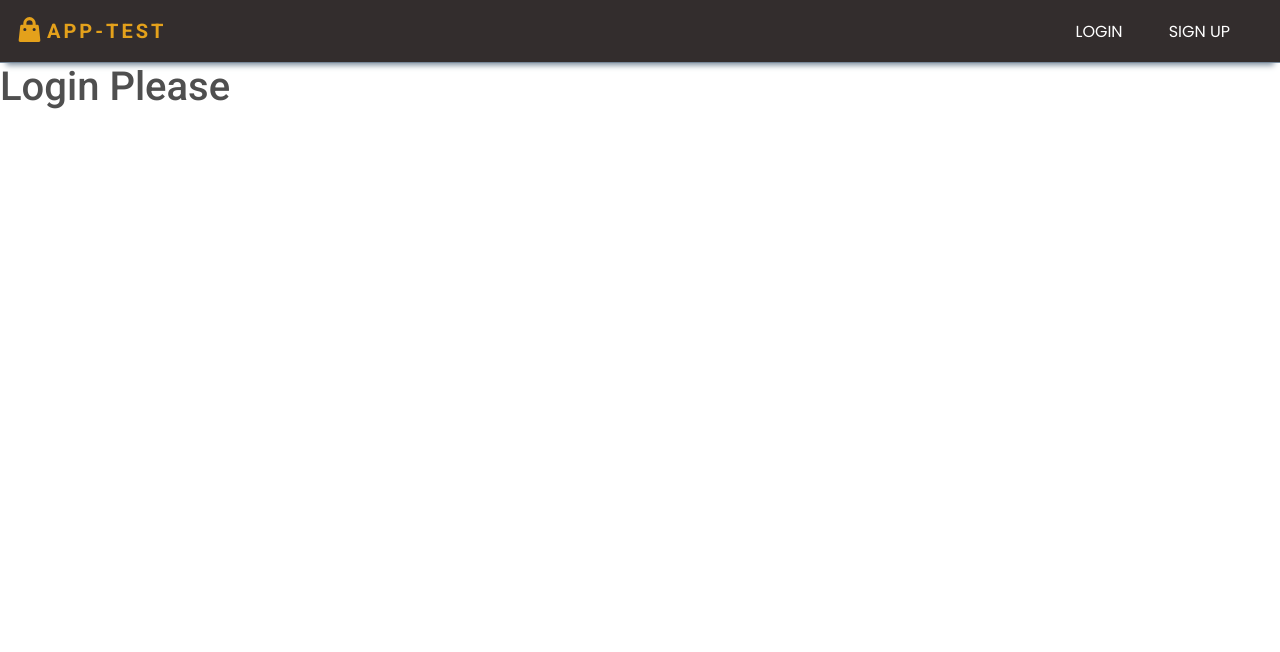
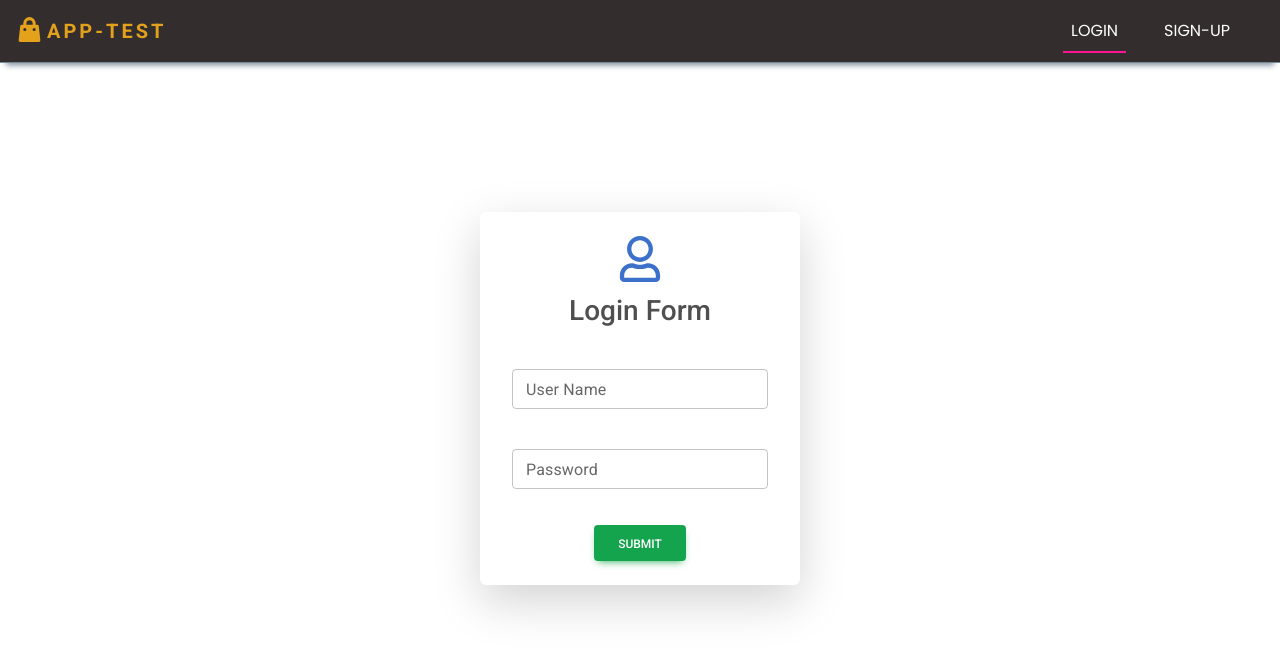
Before and after one commit to isharamaduranga/Ceyentra_Task-React, a React (Create React App) app: page / in a window 1280 px wide. Shown: the top 652 px of the page. Built offline with nearby package versions, Linux system fonts and the light colour scheme.

Commit message:
Fully Refactoured login and authentication part ....

```diff
--- a/package.json
+++ b/package.json
@@ -13,6 +13,7 @@
     "bootstrap": "^5.3.0",
     "firebase": "^10.0.0",
     "formik": "^2.4.2",
+    "js-cookie": "^3.0.5",
     "react": "^18.2.0",
     "react-dom": "^18.2.0",
     "react-icons": "^4.10.1",
--- a/src/App.js
+++ b/src/App.js
@@ -1,27 +1,32 @@
-
+import React from 'react';
+import { Route, Routes } from 'react-router-dom';
+import Login from './pages/Login/Login';
+import PageNotFound from './pages/PageNotFound/PageNotFound';
+import Header from './Layout/header/Header';
 import 'react-toastify/dist/ReactToastify.css';
-import {ToastContainer} from "react-toastify";
-import {Route,Routes} from "react-router-dom";
+import { ToastContainer } from 'react-toastify';
+import Signup from "./pages/Signup/Signup";
 import Home from "./pages/Home/Home";
-import Login from "./pages/Login/Login";
-import Signup from "./pages/Signup/Signup";
-import PageNotFound from "./pages/PageNotFound/PageNotFound";
-import Header from "./Layout/header/Header";
+import PrivateRoute from "./Routes/ProtectedRoute";
+import Category from "./pages/Category/Category";
 
 function App() {
-  return (
-    <>
-        <ToastContainer/>
-        <Header/>
-        <Routes>
-            <Route path="/login" element={<Login/>}/>
-            <Route path="/signup" element={<Signup/>}/>
-            <Route path="/" element={<Home/>}/>
-            <Route path="*" element={<PageNotFound/>}/>
-        </Routes>
+    return (
+        <>
+            <ToastContainer />
+            <Header />
+            <Routes>
+                <Route path="/" element={<Login />} />
+                <Route path="/signup" element={<Signup/>} />
+                <Route path="/home" element={<PrivateRoute/>} >
+                    <Route path="" element={<Home/>} />
+                    <Route path="category" element={<Category/>} />
+                </Route>
+                <Route path="*" element={<PageNotFound />} />
+            </Routes>
+        </>
 
-    </>
-  );
+    );
 }
 
 export default App;
--- a/src/Layout/header/Header.js
+++ b/src/Layout/header/Header.js
@@ -2,9 +2,20 @@ import React from 'react';
 import './Header.css'
 import {Link, NavLink} from "react-router-dom";
 import {HiShoppingBag} from "react-icons/hi";
+import {useAuth} from "../../context/AuthContext";
+import {toast} from "react-toastify";
+
 const Header = () => {
-    return (
-        <>
+    const [auth, setAuth] = useAuth();
+    const handleLogOut = () => {
+        setAuth({
+            ...auth,
+            token:''
+        })
+        localStorage.removeItem('token');
+        toast.success("Log Out Successfully ...")
+    };
+    return (<>
             <nav className="navbar bg-dark navbar-expand-lg navbar-dark">
                 <div className="container-fluid">
 
@@ -21,26 +32,56 @@ const Header = () => {
                         >
                             <HiShoppingBag className="pb-1 text-warning" size="35px"/> App-Test
                         </Link>
-                            <ul className="navbar-nav ms-auto mb-2 mb-lg-0">
+                        <ul className="navbar-nav ms-auto mb-2 mb-lg-0">
+                            {!auth.token ? (
+
+                                <>
                                 <li className="nav-item">
                                     <NavLink
-                                        to="/login"
+                                        to="/"
                                         className="nav-link "
                                         aria-current="page"
                                     >
                                         LOGIN
                                     </NavLink>
                                 </li>
+
                                 <li className="nav-item">
                                     <NavLink
                                         to="/signup"
                                         className="nav-link "
                                         aria-current="page"
                                     >
-                                        SIGN UP
+                                        SIGN-UP
                                     </NavLink>
                                 </li>
-                            </ul>
+                            </>) :
+                                (<>
+                                    <li className="nav-item">
+                                        <NavLink
+                                            to="/home"
+                                            className="nav-link "
+                                            aria-current="page"
+                                        >
+                                            HOME
+                                        </NavLink>
+                                    </li>
+
+                                <li className="nav-item">
+                                    <NavLink
+                                        onClick={handleLogOut}
+                                        to="/"
+                                        className="nav-link "
+                                        aria-current="page"
+                                    >
+                                        LOG-OUT
+                                    </NavLink>
+                                </li>
+
+                            </>)
+
+                            }
+                        </ul>
                     </div>
                 </div>
             </nav>
--- a/src/index.css
+++ b/src/index.css
@@ -29,7 +29,7 @@
 a:link    { color: #ffffff; }
 a:visited { color: #ffffff; }
 
-a:hover {
+Link:hover {
   color:  #ffffff;
   background: #3263cc !important;
 }
--- a/src/index.js
+++ b/src/index.js
@@ -3,13 +3,14 @@ import ReactDOM from 'react-dom/client';
 import './index.css';
 import App from './App';
 import {BrowserRouter} from "react-router-dom";
+import {AuthProvider} from "./context/AuthContext";
 
 
 const root = ReactDOM.createRoot(document.getElementById('root'));
 root.render(
-
-  <BrowserRouter>
-    <App />
-  </BrowserRouter>
-
+    <AuthProvider>
+        <BrowserRouter>
+            <App/>
+        </BrowserRouter>
+    </AuthProvider>
 );
--- a/src/pages/Home/Home.js
+++ b/src/pages/Home/Home.js
@@ -1,9 +1,11 @@
 import React from 'react';
-
+import {useAuth} from "../../context/AuthContext";
 function Home(props) {
+     const[auth,setAuth]=useAuth();
     return (
         <div>
-            <h1>{props.name?`Welcome - ${props.name}`:"Login Please"}</h1>
+            <h1>Home page</h1>
+            <pre>{JSON.stringify(auth,null,4)}</pre>
         </div>
     );
 }
--- a/src/pages/Login/Login.js
+++ b/src/pages/Login/Login.js
@@ -1,85 +1,108 @@
-import React, {useState} from 'react';
-import {Box} from "@mui/material";
-import {useFormik} from "formik";
-import './Login.css'
-import Input from "../../components/UI/Input/input";
+import React, { useContext } from 'react';
+import { Box } from '@mui/material';
+import { useFormik } from 'formik';
+import './Login.css';
+import Input from '../../components/UI/Input/input';
+import { Link, useNavigate } from 'react-router-dom';
+import { FaRegUser } from 'react-icons/fa';
+import { manualLoginUser } from '../../services/auth';
+import { toast } from 'react-toastify';
+import {useAuth} from "../../context/AuthContext";
 
-import {Link} from "react-router-dom";
-import {FaRegUser} from "react-icons/fa";
+function Login() {
+    const[auth,setAuth]=useAuth();
 
-function Login(props) {
+
+    const navigate = useNavigate();
+
 
     const initialValues = {
-        email: "", password: ""
-    }
+        username: '',
+        password: '',
+    };
+
     const validate = (values) => {
-        let errors = {}
+        let errors = {};
 
-        if (!values.email) {
-            errors.email = "E-Mail Can Not be Blank";
+        if (!values.username) {
+            errors.username = 'User Name Can Not be Blank';
         }
         if (!values.password) {
-            errors.password = "Password is empty , Check Again!!"
+            errors.password = 'Password is empty, Check Again!!';
         }
         return errors;
-    }
+    };
 
-    const onSubmit = (values, {resetForm}) => {
+    const onSubmit = async (values, { resetForm }) => {
+        try {
+            const response = await manualLoginUser({
+                username: values.username,
+                password: values.password,
+            });
+            // Assuming the response includes a token
+            const token = response.token;
 
-        /*      const taskId = new Date();
+            // Check if the token exists
+            if (token) {
 
-              const apiURL = `https://task-list-5a410-default-rtdb.firebaseio.com/tasks/${taskId}.json`;
+                localStorage.setItem('token', token);
+                setAuth({token:token})
 
-              const task = {
-                  ...values,
-                  status: 'New',
-                  id: taskId,
-              }
-              axios.put(apiURL, task).then((res) => {
-                  if (res.status === 200) {
-                      setMsg('Task Saved Successfully ...');
-                      resetForm({values:''})
-                  }
-              }).catch((err) => {
-                  setMsg('Something Went wrong Not Saved !!!')
-              })*/
-    }
+                // Call the onLogin function passed from the AuthProvider
 
+                // Redirect to the Home page
+                navigate('/home');
+                toast.success('Log In Successfully ...');
+            } else {
+                // Handle authentication error
+                toast.error('Authentication failed !!!');
+            }
+            // Reset the form if needed
+            resetForm({ values: '' });
+        } catch (error) {
+            // Handle errors here
+            resetForm({ values: '' });
+            toast.error('Authentication failed !!!');
+        }
+    };
 
     const formik = useFormik({
-        initialValues, onSubmit, validate,
+        initialValues,
+        onSubmit,
+        validate,
     });
 
-
-    return (<div className="d-flex  align-items-center justify-content-center  " style={{height: '84vh'}}>
-
+    return (
+        <div className="d-flex align-items-center justify-content-center" style={{ height: '84vh' }}>
             <Box
                 className="shadow-lg rounded-4 p-4"
                 component="form"
                 sx={{
-                    '& .MuiTextField-root': {m: 1, width: '20vw', height: '8vh'},
+                    '& .MuiTextField-root': { m: 1, width: '20vw', height: '8vh' },
                 }}
                 noValidate
                 autoComplete="off"
                 onSubmit={formik.handleSubmit}
             >
-
-                <div className='text-center mb-2'>
-                    <FaRegUser className="pb-1 text-primary text-center" size="50px"/>
+                <div className="text-center mb-2">
+                    <FaRegUser className="pb-1 text-primary text-center" size="50px" />
                 </div>
                 <h3 className="text-center">Login Form</h3>
-                <br/>
+                <br />
 
                 <Input
-                    label="E-Mail"
+                    label="User Name"
                     id="outlined-size-small"
-                    name="email"
-                    value={formik.values.email}
+                    name="username"
+                    value={formik.values.username}
                     size="small"
                     onChange={formik.handleChange}
                     onBlur={formik.handleBlur}
-                    helperText={formik.errors.email && formik.touched.email ?
-                        <span className="small text-danger">{formik.errors.email}</span> : null}
+                    helperText={
+                        formik.errors.username && formik.touched.username ? (
+                            <span className="small text-danger">{formik.errors.username}</span>
+                        ) : null
+                    }
                 />
 
                 <Input
@@ -90,23 +113,23 @@ function Login(props) {
                     size="small"
                     onChange={formik.handleChange}
                     onBlur={formik.handleBlur}
-                    helperText={formik.errors.password && formik.touched.password ?
-                        <span className="small text-danger">{formik.errors.password}</span> : null}
-                    type='password'
+                    helperText={
+                        formik.errors.password && formik.touched.password ? (
+                            <span className="small text-danger">{formik.errors.password}</span>
+                        ) : null
+                    }
+                    type="password"
                     autoComplete="current-password"
                 />
 
                 <div className="d-flex flex-wrap align-items-center justify-content-center">
-                    <button type="submit"
-                            className="btn mt-1 btn-success align-items-center">
+                    <button type="submit" className="btn mt-1 btn-success align-items-center">
                         Submit
                     </button>
                 </div>
-                <p className='pt-3 m-0 text-center'>Already Have an Account ?</p>
-                <div className='text-center'><Link to='/signup' className='badge bg-info'>SignUp</Link></div>
-
             </Box>
-        </div>);
+        </div>
+    );
 }
 
 export default Login;
--- a/src/pages/PageNotFound/PageNotFound.js
+++ b/src/pages/PageNotFound/PageNotFound.js
@@ -7,7 +7,7 @@ const PageNotFound = () => {
             <img className="not_found_image pt-5 w-25 " src={notFoundImg} alt='not_found_image' />
             <h3 className="pb-5">Oops ! Page Not Found !!!</h3>
 
-            <Link to="/login" className="pnf-btn">Go Back Home</Link>
+            <Link to="/" className="pnf-btn text-dark">Go Back Home</Link>
         </div>
     );
 };
```
Also changed, not shown: src/pages/Category/Category.js (+11 -0 lines), src/pages/Signup/Signup.js (+7 -2 lines), 1 other file (tests, documents, lock files or other folders).
